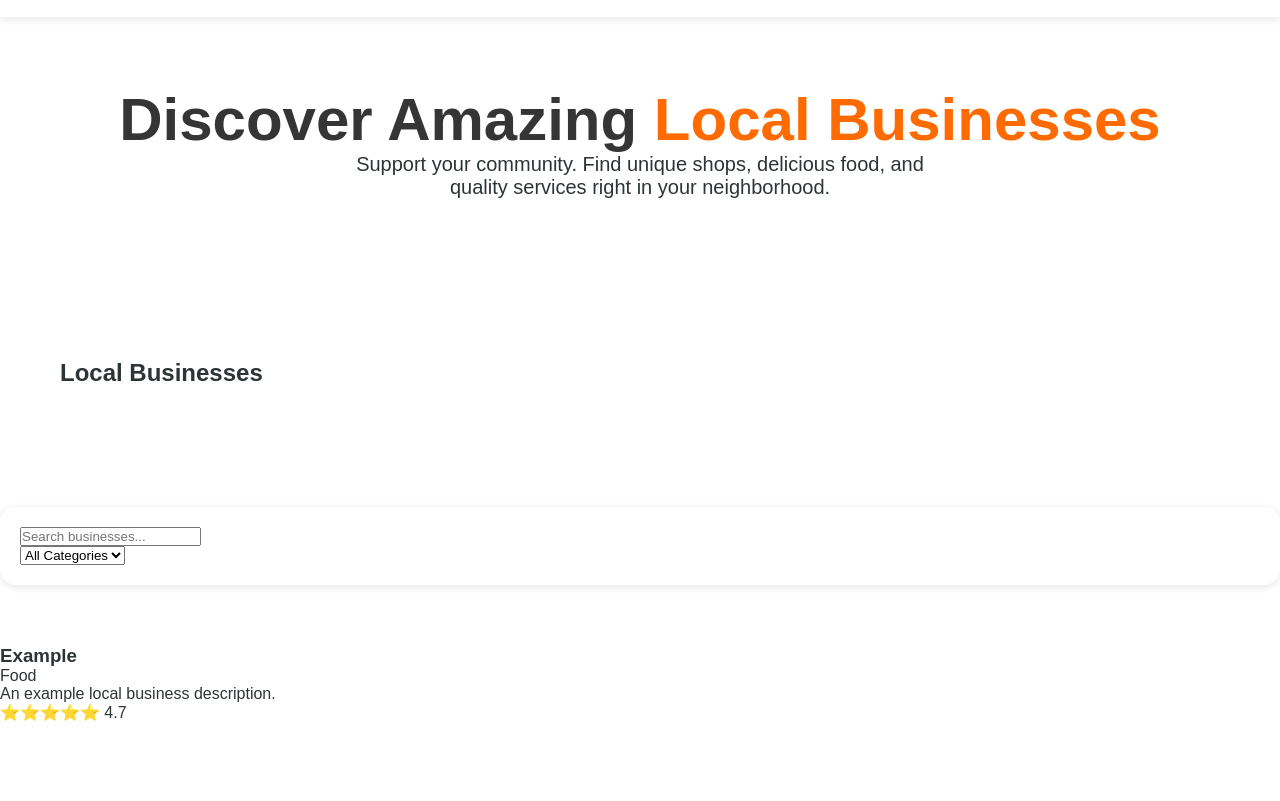
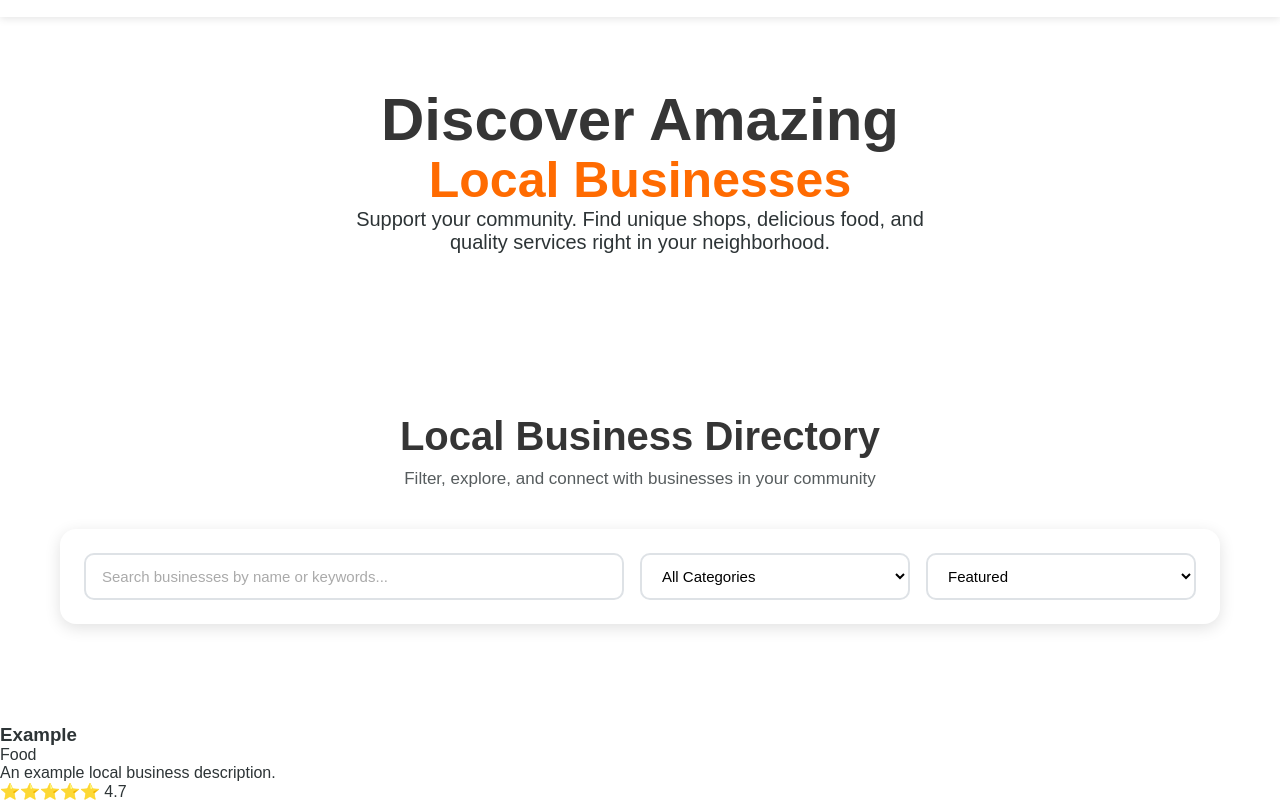
Before and after one commit to tunguyen110609/FBLA-Project, a plain HTML site: page FrontEnd/Index.html in a window 1280 px wide. Shown: the part 73-874 px from the top of the page. Before the commit the page ends 800 px from the top, so only its background shows below. Drawn offline with Linux system fonts and the light colour scheme.

Commit message:
update frontend

```diff
--- a/FrontEnd/Index.html
+++ b/FrontEnd/Index.html
@@ -38,21 +38,30 @@
 <!--Business search and filter-->
 <section class="businesses-section" id="businesses">
     <div class="container">
-        <h2 class="section-title">Local Businesses</h2>
-    </div>
+        <h2 class="section-title">Local Business Directory</h2>
+        <p class="section-subtitle">Filter, explore, and connect with businesses in your community</p>
         <div class="search-filter-bar">
-            <div>
-            <input type="text" id = "searchInput" placeholder="Search businesses...">
-            </div>
+
+            <input type="text"
+                   id="searchInput"
+                   placeholder="Search businesses by name or keywords...">
+
+            <!-- Category Dropdown -->
             <select id="categoryFilter">
-                <option value="">All Categories</option>
-                <option value="Food">Food</option>
-                <option value="Retail">Retail</option>
-                <option value="Services">Services</option>
+                <option value="all">All Categories</option>
+                <option value="Food">Food & Dining</option>
+                <option value="Store">Store</option>
             </select>
 
+            <!-- Sort Dropdown -->
+            <select id="sortFilter">
+                <option value="">Featured</option>
+                <option value="rating-high">Highest Rated</option>
+                <option value="most-reviews">Most Reviews</option>
+                <option value="name">A-Z</option>
+            </select>
         </div>
-
+    </div>
 </section>
 <!-- Business card box-->
 <div class="business-grid" id ="businessGrid">
--- a/FrontEnd/styles.css
+++ b/FrontEnd/styles.css
@@ -105,13 +105,13 @@ section {
     color: var(--dark-slate);
     text-align: center;
     margin-top: 100px;
-
-
 }
 
-.sub-text2{
+.sub-text2 {
     color: var(--primary-orange);
-
+    display: block;
+    font-size: 50px;
+    font-weight: 900;
 }
 
 .aboutWeb-subtitle {
@@ -121,21 +121,80 @@ section {
     margin: 0 auto 40px;
 }
 
+
 .search-filter-bar {
     background-color: var(--white);
-    padding: 20px;
+    padding: 24px;
     border-radius: 16px;
-    box-shadow: 0 2px 8px rgba(0, 0, 0, 0.1);
-    margin-top: 120px;
+    box-shadow: 0 4px 16px rgba(0, 0, 0, 0.12);
+    margin-bottom: 40px;
 
+
+    display: grid;
+    grid-template-columns: 2fr 1fr 1fr;
+    gap: 16px;
 }
-.searchInput {
-    flex: 1;
-    padding: 0.9rem 1.2rem;
-    border:2px solid var(--dark-slate);
-    border-radius: 12px;
-    font-size: 1rem;
+
+
+.searchInput,
+#searchInput {
+    width: 100%;
+    padding: 12px 16px;
+    border: 2px solid #DEE2E6;
+    border-radius: 10px;
+    font-size: 15px;
     font-family: Arial, sans-serif;
-    transition: border-color 1s ease;
+    transition: border-color 0.3s ease;
+}
 
+
+.searchInput:focus,
+#searchInput:focus {
+    outline: none;
+    border-color: var(--primary-orange);
+    box-shadow: 0 0 0 3px rgba(255, 107, 1, 0.1);
 }
+
+/* Placeholder text color */
+.searchInput::placeholder,
+#searchInput::placeholder {
+    color: #aaa;
+}
+
+
+#categoryFilter,
+#sortFilter {
+    width: 100%;
+    padding: 12px 16px;
+    border: 2px solid #DEE2E6;
+    border-radius: 10px;
+    font-size: 15px;
+    font-family: Arial, sans-serif;
+    background: var(--white);
+    cursor: pointer;
+    transition: border-color 0.3s ease;
+}
+
+
+#categoryFilter:focus,
+#sortFilter:focus {
+    outline: none;
+    border-color: var(--primary-orange);
+    box-shadow: 0 0 0 3px rgba(255, 107, 1, 0.1);
+}
+
+
+.section-title {
+    text-align: center;
+    font-size: 40px;
+    font-weight: 900;
+    color: var(--dark-slate);
+    margin-bottom: 10px;
+}
+
+.section-subtitle {
+    text-align: center;
+    font-size: 17px;
+    opacity: 0.8;
+    margin-bottom: 40px;
+}
```
